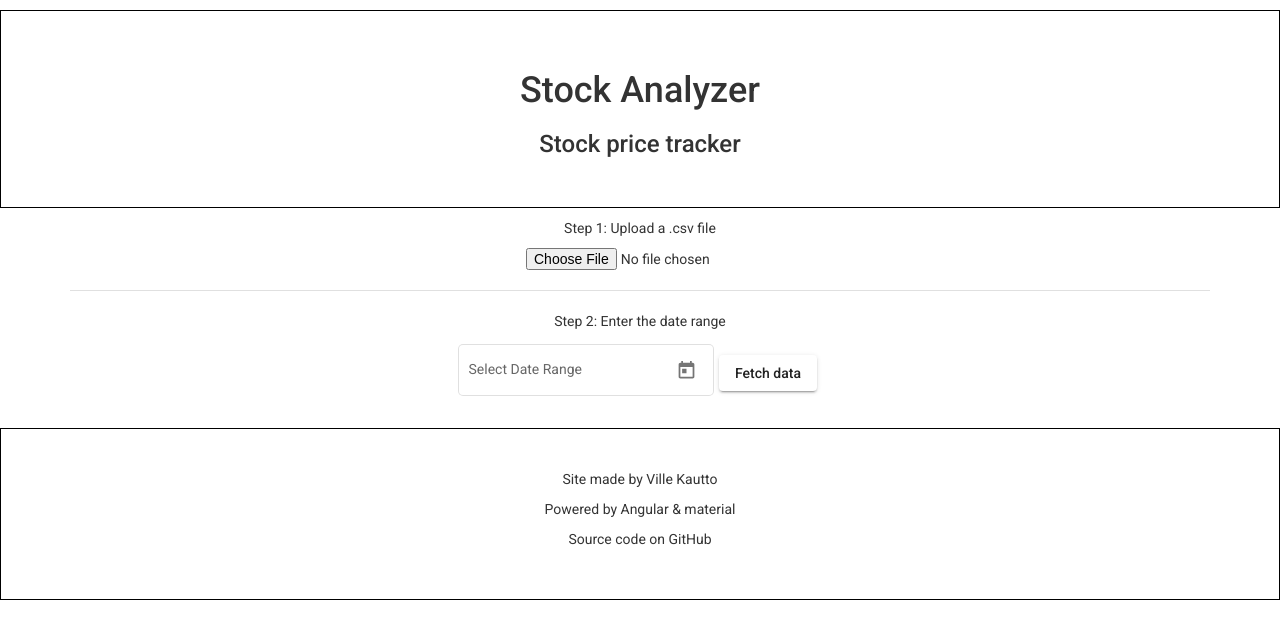
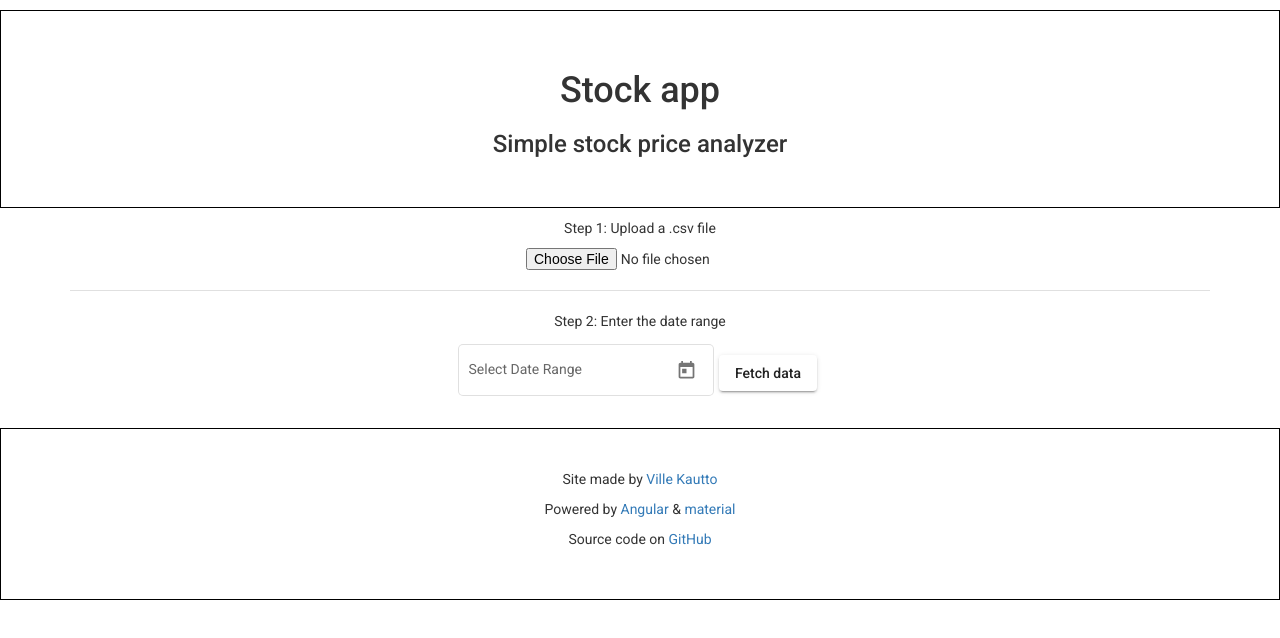
Before and after one commit to vil-kautto/stock-app, an Angular app: page / in a window 1280 px wide. Shown: the top 638 px of the page. Built offline with nearby package versions, Linux system fonts and the light colour scheme.

Commit message:
add links to external sites

```diff
--- a/src/app/app.component.html
+++ b/src/app/app.component.html
@@ -1,7 +1,7 @@
 <div>
   <header>
-    <h1>Stock Analyzer</h1>
-    <h3>Stock price tracker</h3>
+    <h1>Stock app</h1>
+    <h3>Simple stock price analyzer</h3>
   </header>
 
   <div class="container">
@@ -10,11 +10,10 @@
     <app-tracker class="item"></app-tracker>
   </div>
 
-
   <footer>
-    <p>Site made by Ville Kautto</p>
-    <p>Powered by Angular & material</p>
-    <p>Source code on GitHub</p>
+    <p>Site made by <a (click)="clickPersonal()">Ville Kautto</a>  </p>
+    <p>Powered by <a (click)="clickAngular()">Angular </a> & <a (click)="clickMaterial()">material</a></p>
+    <p>Source code on <a (click)="clickGithub()">GitHub</a></p>
   </footer>
 </div>
 
--- a/src/app/app.component.ts
+++ b/src/app/app.component.ts
@@ -6,8 +6,31 @@ import { Component } from '@angular/core';
   templateUrl: './app.component.html',
   styleUrls: ['./app.component.css']
 })
+
+/**
+ * this file only contains links and methods to external sites
+ */
 export class AppComponent {
   title = 'my-app';
 
+  personal:string = "https://github.com/vil-kautto"
+  github:string = "https://github.com/vil-kautto/stock-app";
+  material:string = "https://material.angular.io/";
+  angular:string = "https://angular.io/";
 
+  clickPersonal() {
+    window.location.href = this.personal;
+  }
+
+  clickGithub() {
+    window.location.href = this.github;
+  }
+
+  clickMaterial() {
+    window.location.href = this.material;
+  }
+
+  clickAngular() {
+    window.location.href = this.angular;
+  }
 }
```
